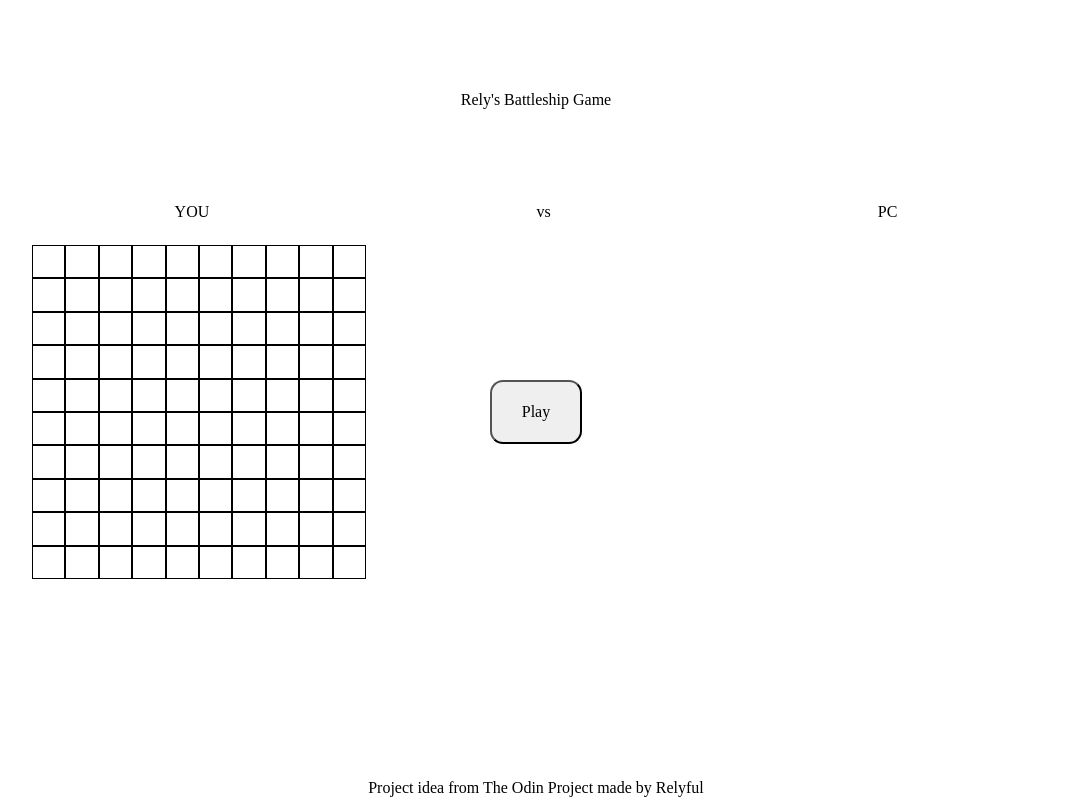
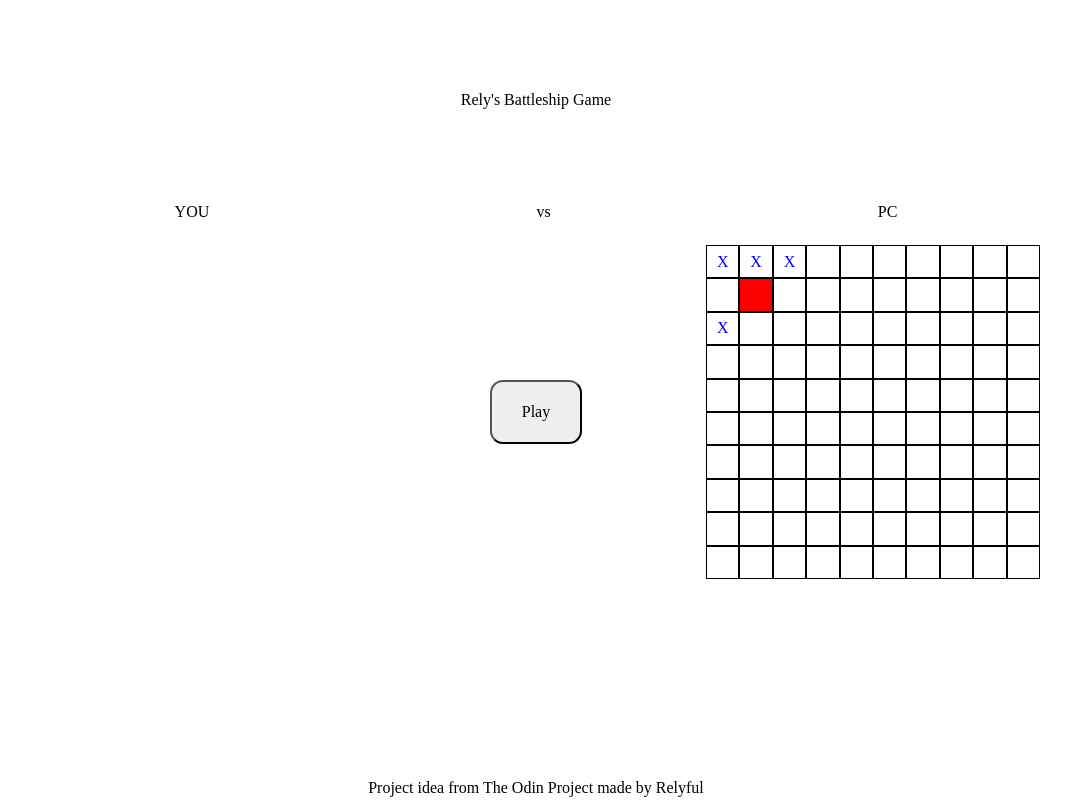
Before and after one commit to Relyful/odinBattleship, a website built with webpack: page src/template.html in a window 1280 px wide. Shown: the whole page, without its empty margins (104-1175 px from the left). Built offline with nearby package versions, Linux system fonts and the light colour scheme.

Commit message:
Create function that checks for hit and another that checks for miss and when they are true the board shows that with UI

```diff
--- a/src/index.js
+++ b/src/index.js
@@ -1,21 +1,21 @@
 import './style.css';
 import { Player1, Player2, initializeGame, initializeEventListeners } from "./modules/gameDriver";
-import { drawBlindPlayBoard } from './modules/DOM';
+import { drawBlindP2Board } from './modules/DOM';
 
-drawBlindPlayBoard();
 initializeGame();
 initializeEventListeners();
 console.log({Player1, Player2});
 
-Player1.board.placeShip(3, "horizontal", 0,0);
-Player1.board.placeShip(3, "horizontal", 2,0);
-console.log(Player1);
-Player1.board.receiveAttack(0,0);
-Player1.board.receiveAttack(0,1);
-Player1.board.receiveAttack(0,2);
-Player1.board.receiveAttack(2,0);
-console.log(Player1.board.allSunk());
+Player2.board.placeShip(3, "horizontal", 0,0);
+Player2.board.placeShip(3, "horizontal", 2,0);
+console.log(Player2);
+Player2.board.receiveAttack(0,0);
+Player2.board.receiveAttack(0,1);
+Player2.board.receiveAttack(0,2);
+Player2.board.receiveAttack(1,1);
+Player2.board.receiveAttack(2,0);
 
+drawBlindP2Board(Player2);
 // import gameboard from './modules/gameboardFactory';
 
 // const testBoard = new gameboard();
--- a/src/modules/DOM.js
+++ b/src/modules/DOM.js
@@ -1,6 +1,7 @@
 const P1Board = document.querySelector(".player1");
+const P2Board = document.querySelector(".player2");
 
-function drawBlindPlayBoard(player) {
+function drawBlindP2Board(player) {
   let x = 0;
   let y = 0;
   for (let i = 0; i < 100; i++) {
@@ -8,8 +9,13 @@ function drawBlindPlayBoard(player) {
     cell.classList.add("cell");
     cell.dataset.x = x;
     cell.dataset.y = y;
-    //WIP: Add switch statement to append correct parent based on player variable
-    P1Board.appendChild(cell);
+    if (missCheck(player, x, y)) {
+      cell.style.backgroundColor = 'red';
+    };
+    if (hitCheck(player, x, y)) {
+      cell.innerText  = "X";
+    };
+    P2Board.appendChild(cell);
     if (y < 9) {
       y += 1;
     } else {
@@ -19,4 +25,28 @@ function drawBlindPlayBoard(player) {
   }
 }
 
-export { drawBlindPlayBoard }
+function missCheck(player, x, y) {
+  const missed = player.board.missed;
+  let result = false;
+  missed.forEach(element => {
+    if (element[0] === x && element[1] === y) {
+      result = true;
+      return;
+    }
+  });
+  return result;
+}
+
+function hitCheck(player, x, y) {
+  const hit = player.board.hit;
+  let result = false;
+  hit.forEach(element => {
+    if (element[0] === x && element[1] === y) {
+      result = true;
+      return;
+    }
+  });
+  return result;
+}
+
+export { drawBlindP2Board }
--- a/src/style.css
+++ b/src/style.css
@@ -116,6 +116,10 @@ main {
 }
 
 .cell {
+  display: flex;
+  justify-content: center;
+  align-items: center;
+  color: blue;
   width: 33.4px;
   height: 33.4px;
   border: 1px solid black;
```
